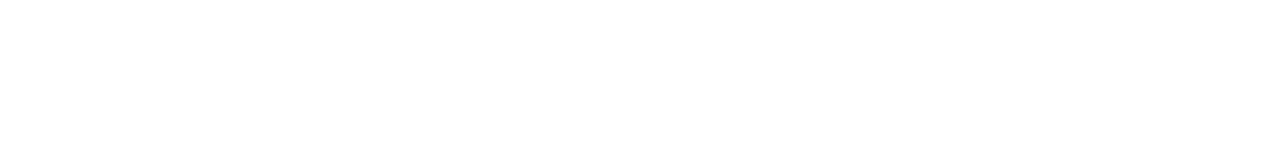
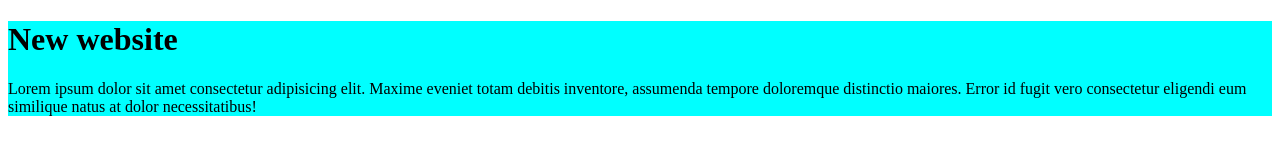
Before and after one commit to Tanjida-Akhter/New-website, a plain HTML site: page index.html in a window 1280 px wide. Drawn offline with Linux system fonts and the light colour scheme.

Commit message:
added the blog

```diff
--- a/index.html
+++ b/index.html
@@ -4,8 +4,12 @@
     <meta charset="UTF-8">
     <meta name="viewport" content="width=device-width, initial-scale=1.0">
     <title>New Website</title>
+    <link rel="stylesheet" href="styles/blog.css">
 </head>
 <body>
-
+    <div>
+        <h1>New website</h1>
+        <p>Lorem ipsum dolor sit amet consectetur adipisicing elit. Maxime eveniet totam debitis inventore, assumenda tempore doloremque distinctio maiores. Error id fugit vero consectetur eligendi eum similique natus at dolor necessitatibus!</p>
+    </div>
 </body>
 </html>
--- /dev/null
+++ b/styles/blog.css
@@ -0,0 +1 @@
+div{background-color: aqua;}
```
